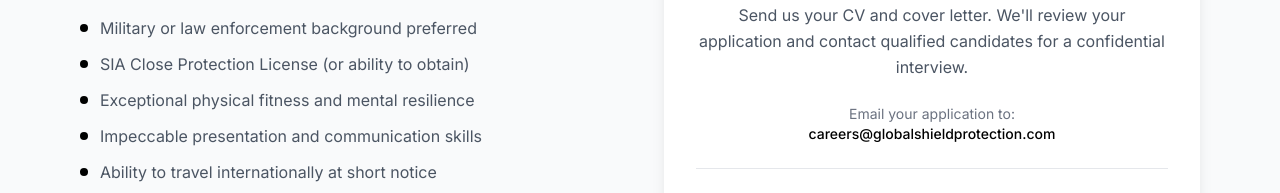
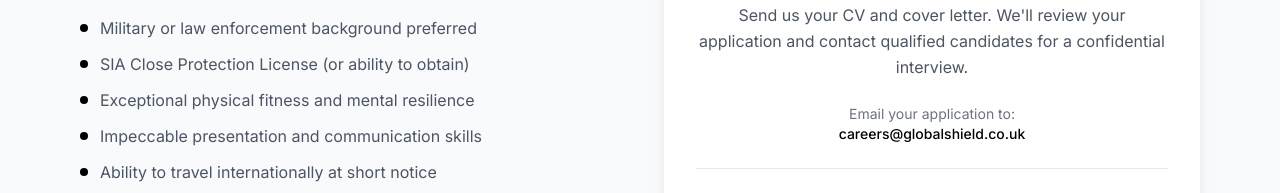
Before and after one commit to OmarHW1/Global-Shield, a Next.js app: page / in a window 1280 px wide. Shown: the part 8466-8659 px from the top of the page. Built offline with nearby package versions, Linux system fonts and the light colour scheme.

Commit message:
Update page.tsx

```diff
--- a/app/page.tsx
+++ b/app/page.tsx
@@ -741,10 +741,10 @@ export default function HomePage() {
                   <p className="text-sm text-gray-500">
                     Email your application to: <br />
                     <a
-                      href="mailto:careers@globalshieldprotection.com"
+                      href="mailto:careers@globalshield.co.uk"
                       className="text-black font-medium hover:underline"
                     >
-                      careers@globalshieldprotection.com
+                      careers@globalshield.co.uk
                     </a>
                   </p>
                 </div>
```
